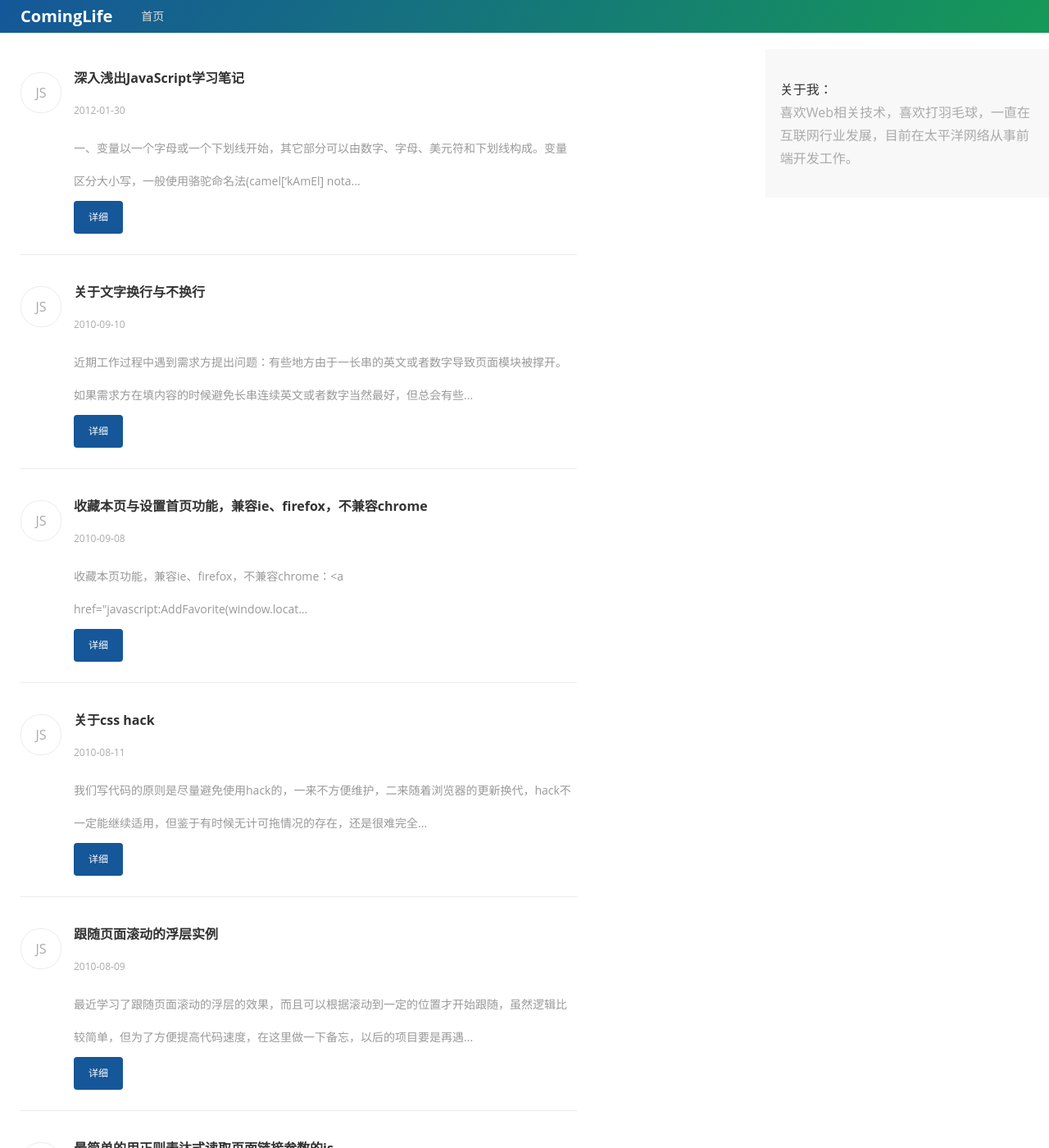
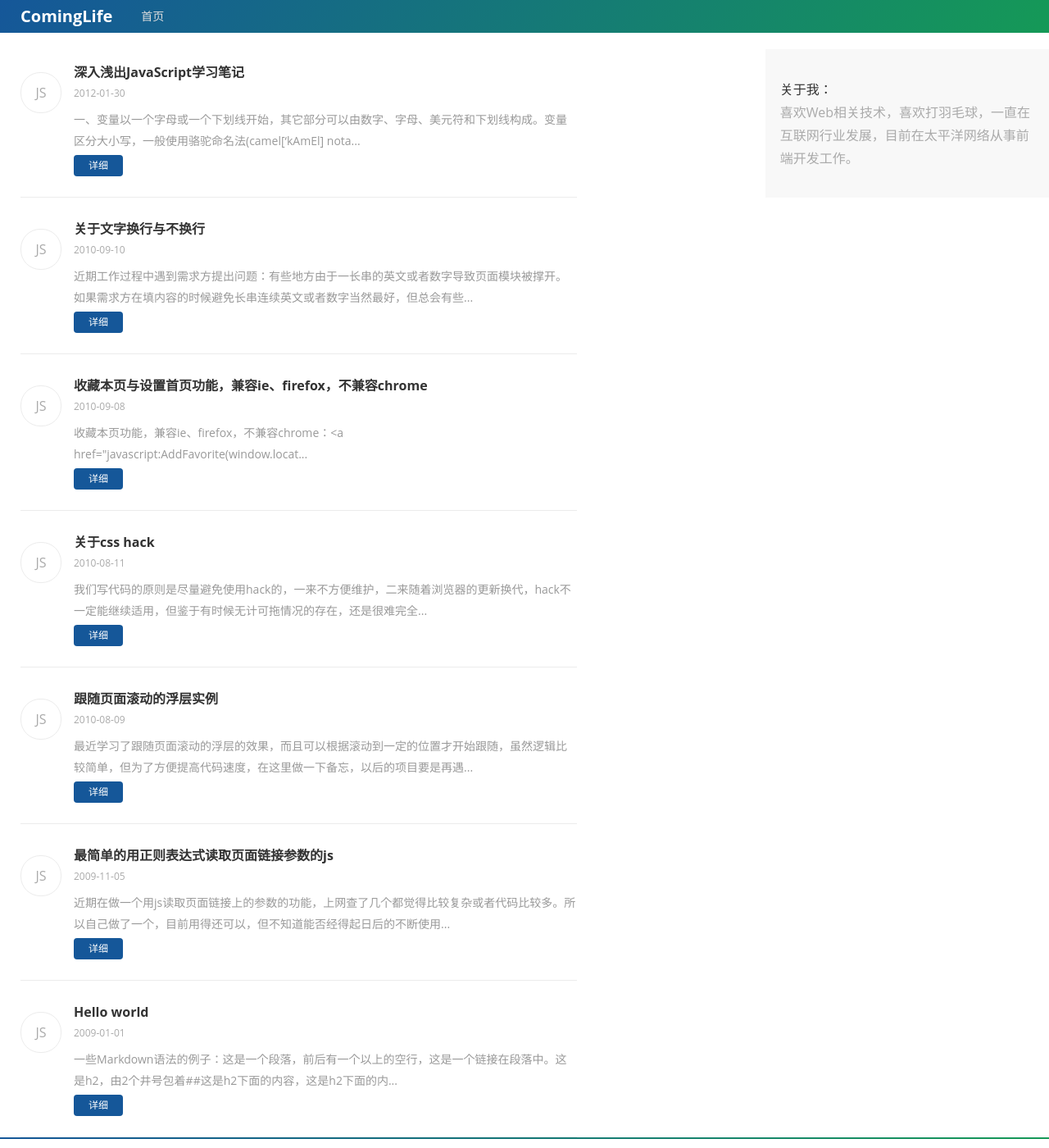
Before and after one commit to cominglife/comingfront.github.io, a Jekyll site: the page built from index.html, in a window 1280 px wide and 1400 px high. Shown: the whole window at 82% size. Built offline with Jekyll 4.4.1, drawn with Linux system fonts in a browser that asks for light colours; the list of posts is cut into pages by our own code.

Commit message:
add note

```diff
--- a/css/style.css
+++ b/css/style.css
@@ -31,7 +31,7 @@ body{min-width:320px; color:#333;}
 .list li{padding:25px 0 25px 65px; border-bottom:1px solid #ececec; position:relative;}
 .list_type{width:48px; height:48px; line-height:48px; border:1px solid #ececec; border-radius:24px; position:absolute; left:0; top:38px; text-align:center; color:#aaa; transition:border-color .3s;}
 .list_type:hover{color:#4879a8; border-color:#4879a8;}
-.list_con{line-height:40px;}
+.list_con{line-height:26px;}
 .list_tit{display:block; font-size:16px;}
 .list_tit a{color:#333;}
 .list_tit a:hover{color:#4879a8;}
@@ -53,7 +53,7 @@ body{min-width:320px; color:#333;}
 .article_tit{padding:30px 0 20px; border-bottom:1px solid #ececec;}
 .article_tit h1{font-size:20px; font-weight:400;}
 .article_tit span{display:block; font-size:12px;}
-.article_con{padding-top:20px; line-height:26px; counter-reset:chapter section subsection point;}
+.article_con{padding-top:20px; line-height:30px; counter-reset:chapter section subsection point;}
 .article_con h2,.article_con h3,.article_con h4,.article_con h5{margin:10px 0; font-weight:400;}
 .article_con h2::before,.article_con h3::before,.article_con h4::before,.article_con h5::before{margin-right:10px; color:#777;}
 .article_con h2{font-size:20px;}
```
